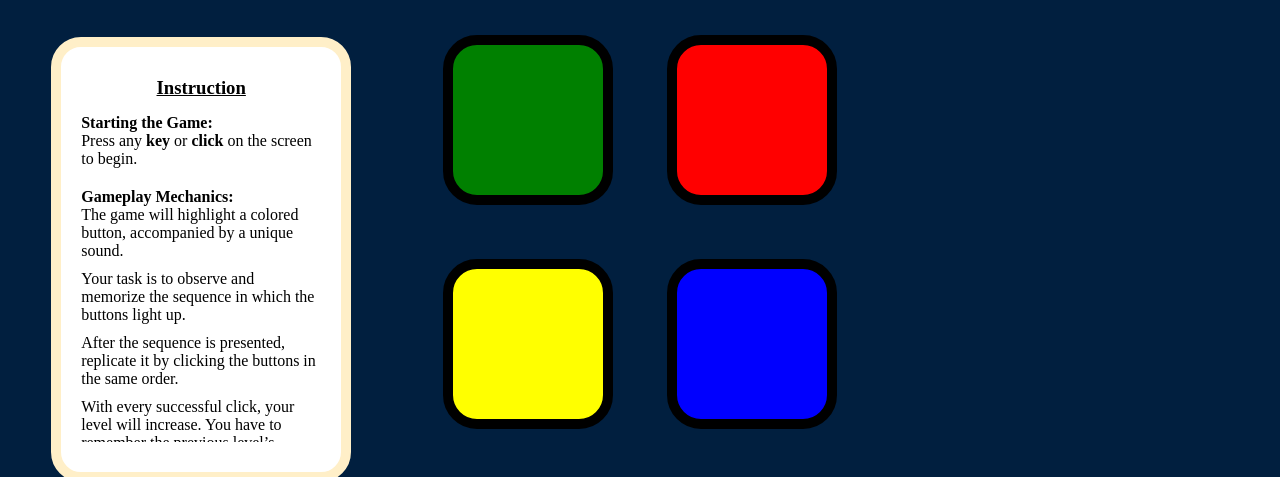
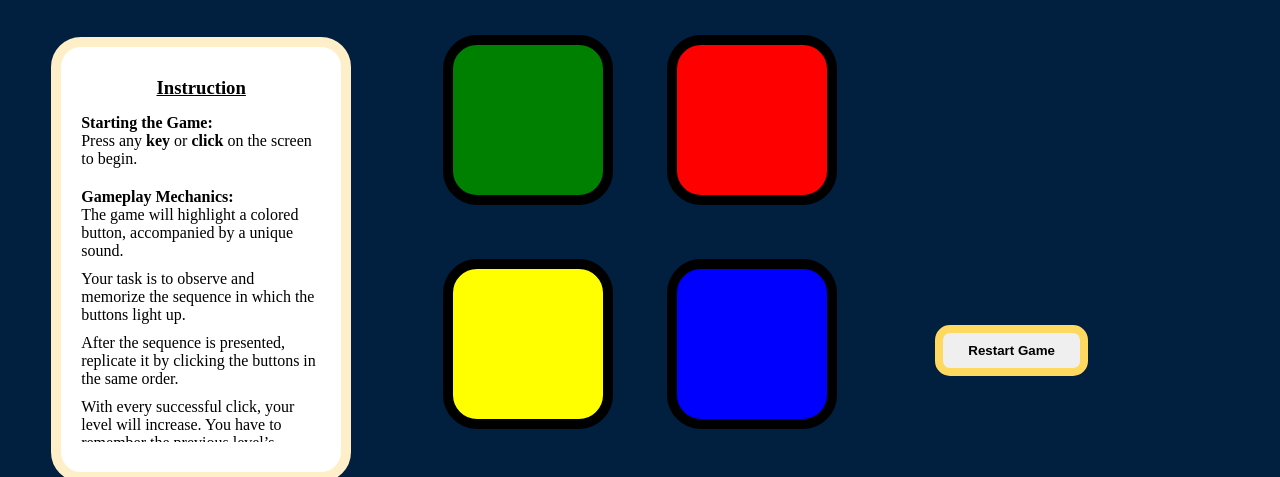
Before and after one commit to suryakanta-mohanty/Simon-Game, a plain HTML site: page index.html in a window 1280 px wide. Shown: the part 155-632 px from the top of the page. Drawn offline with nearby package versions, Linux system fonts and the light colour scheme.

Commit message:
adding a restart button

```diff
--- a/game.js
+++ b/game.js
@@ -4,6 +4,10 @@ var userClickedPattern = [];
 
 var started = false;
 var level = 0;
+
+function refreshPage(){
+  window.location.reload();
+}
 
 $(document).keypress(function (){
   startGame();
--- a/index.html
+++ b/index.html
@@ -76,6 +76,8 @@
     </div>
   </div>
 
+  <button onclick="refreshPage()">Restart Game</button>
+
   <script src="https://ajax.googleapis.com/ajax/libs/jquery/3.7.1/jquery.min.js"></script>
   <script src="game.js"></script>
 
--- a/style.css
+++ b/style.css
@@ -101,3 +101,14 @@ body {
 .instruct_planel li{
   margin-bottom: 10px;
 }
+
+button{
+  position: fixed;
+  top: 60%;
+  right: 15%;
+  padding: 10px 25px;
+  border-radius: 15px;
+  border: 8px solid #FFD95F;
+  font-weight: bold;
+  cursor: pointer;
+}
```
